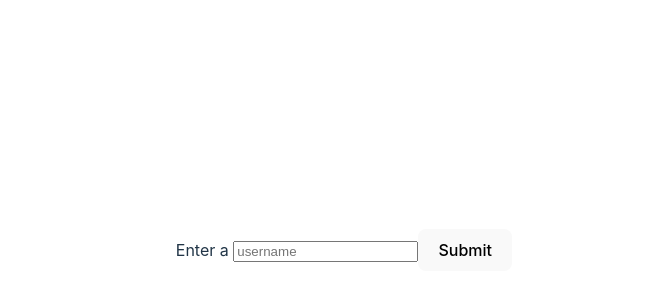
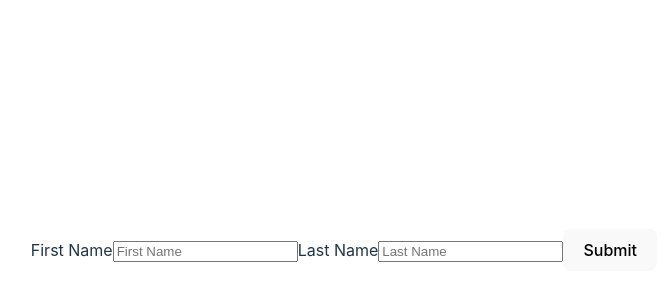
Before and after one commit to brunopenner/React-Forms, a React (Vite) app: page / in a window 1280 px wide. Shown: the part 150-450 px from the top of the page, without its empty margins (296-964 px from the left). Built offline with nearby package versions, Linux system fonts and the light colour scheme.

Commit message:
#667. Working With Multiple Inputs

```diff
--- a/src/App.jsx
+++ b/src/App.jsx
@@ -1,11 +1,12 @@
 import './App.css'
+import SignupForm from './SignupForm'
 import UsernameForm from './UsernameForm'
 
 function App() {
 
   return (
     <>
-      <UsernameForm />
+      <SignupForm />
     </>
   )
 }
--- /dev/null
+++ b/src/SignupForm.jsx
@@ -0,0 +1,30 @@
+import { useState } from "react"
+
+export default function SignupForm () {
+    const [firstName, setFirstName] = useState("");
+    const [lastName, setLastName] = useState("");
+    const updateFirstName = (evt) => {
+        setFirstName(evt.target.value);
+    }
+    const updateLastName = (evt) => {
+        setLastName(evt.target.value);
+    }
+
+    const handleSubmit = () => {
+        console.log(firstName, lastName);
+    }
+
+    return (
+        <div>
+            <label htmlFor="firstname">First Name</label>
+            <input type="text" name="firstname" id="firstname" placeholder="First Name" value={firstName}
+            onChange={updateFirstName}/>
+
+            <label htmlFor="lastname">Last Name</label>
+            <input type="text" name="lastname" id="lastname" placeholder="Last Name" value={lastName}
+            onChange={updateLastName}/>
+
+            <button onClick={handleSubmit}>Submit</button>
+        </div>
+    )
+}
```
